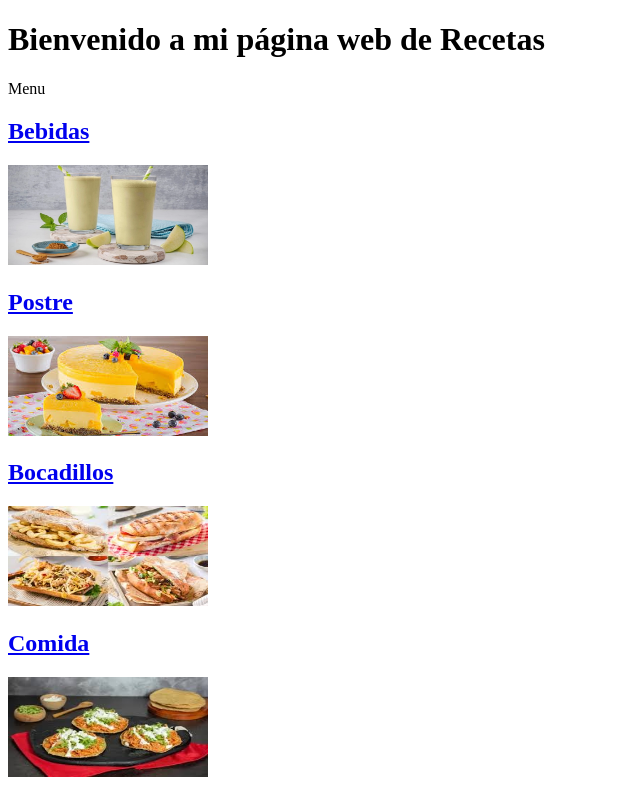
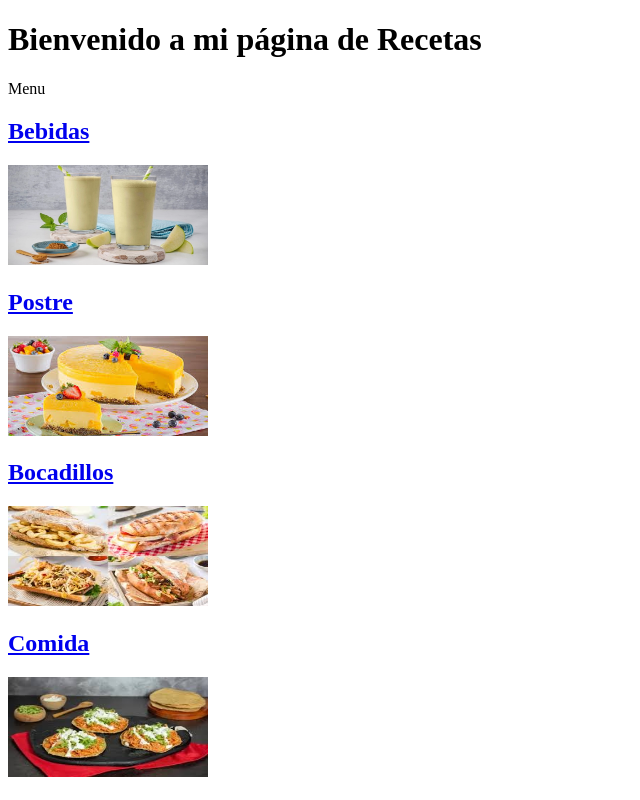
Before and after one commit to vl2509745-jpg/aw, a plain HTML site: page index.html in a window 1280 px wide. Shown: the whole page, without its empty margins (0-640 px from the left). Drawn offline with Linux system fonts and the light colour scheme.

Commit message:
Update index.html
Cambio

```diff
--- a/index.html
+++ b/index.html
@@ -3,10 +3,10 @@
 <head>
     <meta charset="UTF-8">
     <meta name="viewport" content="width=device-width, initial-scale=1.0">
-    <title>Document</title>
+    <title>Pagina Web</title>
 </head>
 <body>
-    <h1>Bienvenido a mi página web de Recetas</h1>
+    <h1>Bienvenido a mi página de Recetas</h1>
     <p>Menu</p>
     <h2><a href="bebidas.html"> Bebidas</a></h2>
     <img src="horchata.webp" alt="Imagen rota" width="200" height="100">
```
